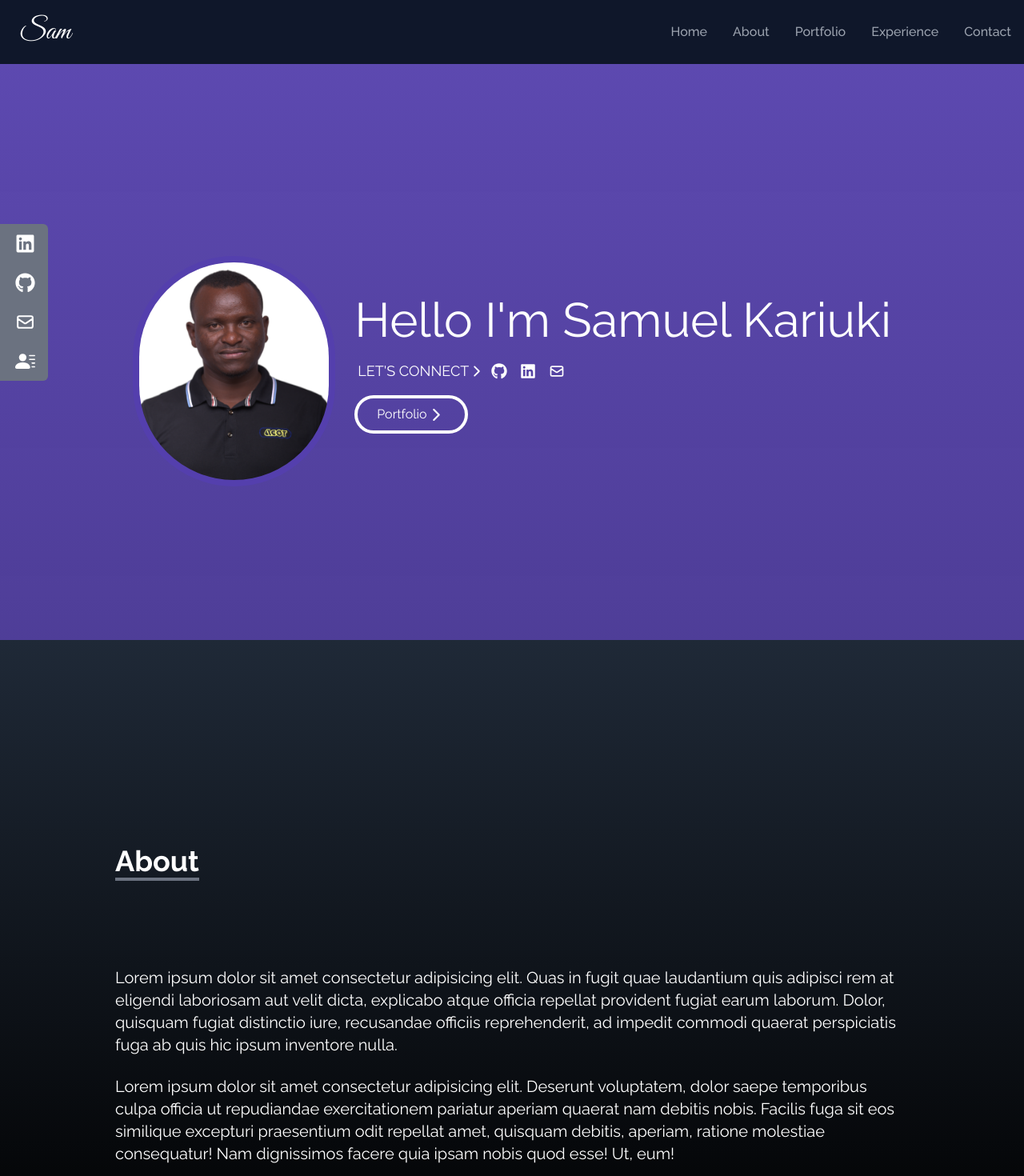
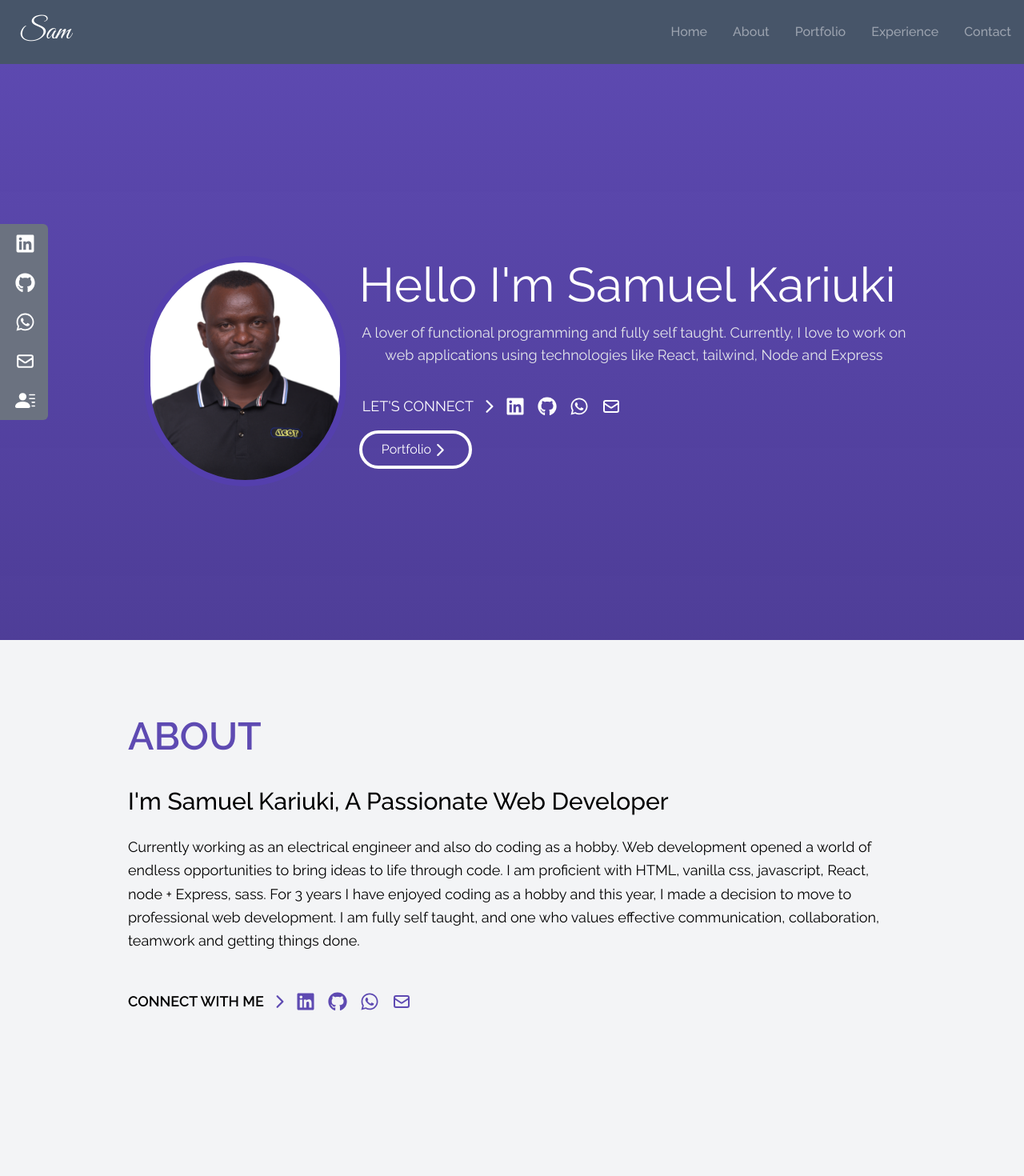
Before and after one commit to karispapa/portfolio, a React (Vite) app: page / in a window 1280 px wide. Shown: the top 1470 px of the page at 80% size. Built offline with nearby package versions, Linux system fonts and the light colour scheme.

Commit message:
Revamped the About section

```diff
--- a/src/components/About.jsx
+++ b/src/components/About.jsx
@@ -1,35 +1,78 @@
+import { IoIosArrowForward } from 'react-icons/io'
+import { socialLinks2 } from '../utils/utils'
+
 const About = () => {
   return (
-    <div
-      name="about"
-      className="h-screen w-full bg-gradient-to-b from-gray-800 to-black pt-16 text-white"
-    >
-      <div className="mx-auto flex h-full w-full max-w-screen-lg flex-col justify-center p-4 pt-16">
-        <div className="pb-8">
-          <p className="inline border-b-4 border-gray-500 text-4xl font-bold">
-            About
+    <div className="h-screen w-full bg-gray-100 pt-4" name="about">
+      <div className=" container mx-auto flex max-w-screen-lg flex-col items-center px-8 py-16 md:py-20 lg:flex-row ">
+        <div className=" mx-auto w-full text-left">
+          <h2 className="font-header text-primary mb-4 text-3xl font-semibold uppercase sm:text-4xl lg:text-5xl">
+            ABOUT
+          </h2>
+          <h4 className="font-header  pt-6 text-xl font-medium capitalize text-black sm:text-2xl lg:text-3xl">
+            I'm Samuel Kariuki, a passionate Web Developer
+          </h4>
+          <p className="font-body text-grey-20 pt-6 text-lg leading-relaxed">
+            Currently working as an electrical engineer and also do coding as a
+            hobby. Web development opened a world of endless opportunities to
+            bring ideas to life through code. I am proficient with HTML, vanilla
+            css, javascript, React, node + Express, sass. For 3 years I have
+            enjoyed coding as a hobby and this year, I made a decision to move
+            to professional web development. I am fully self taught, and one who
+            values effective communication, collaboration, teamwork and getting
+            things done.
           </p>
+          <div className=" mt-6 flex flex-col justify-center pt-6 sm:flex-row lg:justify-start">
+            <div className="flex items-center justify-center space-x-2 sm:justify-start">
+              <p className="font-body text-grey-20 text-lg font-semibold uppercase">
+                Connect with me
+              </p>
+              <div className="hidden sm:block">
+                <IoIosArrowForward className="  text-primary text-2xl hover:scale-110 hover:text-yellow-500" />
+              </div>
+            </div>
+            <div className="flex items-center justify-center space-x-4 pl-2 pt-5 sm:justify-start sm:pt-0">
+              {socialLinks2.map(({ Icon, href }, index) => (
+                <a href={href} target="_blank" rel="noreferrer" key={index}>
+                  <Icon className=" text-primary text-2xl hover:scale-110 hover:text-yellow-500" />
+                </a>
+              ))}
+            </div>
+          </div>
         </div>
-        <p className=" mt-20 text-xl">
-          Lorem ipsum dolor sit amet consectetur adipisicing elit. Quas in fugit
-          quae laudantium quis adipisci rem at eligendi laboriosam aut velit
-          dicta, explicabo atque officia repellat provident fugiat earum
-          laborum. Dolor, quisquam fugiat distinctio iure, recusandae officiis
-          reprehenderit, ad impedit commodi quaerat perspiciatis fuga ab quis
-          hic ipsum inventore nulla.
-        </p>
-        <br />
-        <p className=" text-xl">
-          Lorem ipsum dolor sit amet consectetur adipisicing elit. Deserunt
-          voluptatem, dolor saepe temporibus culpa officia ut repudiandae
-          exercitationem pariatur aperiam quaerat nam debitis nobis. Facilis
-          fuga sit eos similique excepturi praesentium odit repellat amet,
-          quisquam debitis, aperiam, ratione molestiae consequatur! Nam
-          dignissimos facere quia ipsam nobis quod esse! Ut, eum!
-        </p>
       </div>
     </div>
   )
 }
 
 export default About
+
+//  <div
+//       name="about"
+//       className="h-screen w-full bg-gradient-to-b from-gray-800 to-black pt-16 text-white"
+//     >
+//       <div className="mx-auto flex h-full w-full max-w-screen-lg flex-col justify-center p-4 pt-16">
+//         <div className="pb-8">
+//           <p className="inline border-b-4 border-gray-500 text-4xl font-bold">
+//             About
+//           </p>
+//         </div>
+//         <p className=" mt-20 text-xl">
+//           Lorem ipsum dolor sit amet consectetur adipisicing elit. Quas in fugit
+//           quae laudantium quis adipisci rem at eligendi laboriosam aut velit
+//           dicta, explicabo atque officia repellat provident fugiat earum
+//           laborum. Dolor, quisquam fugiat distinctio iure, recusandae officiis
+//           reprehenderit, ad impedit commodi quaerat perspiciatis fuga ab quis
+//           hic ipsum inventore nulla.
+//         </p>
+//         <br />
+//         <p className=" text-xl">
+//           Lorem ipsum dolor sit amet consectetur adipisicing elit. Deserunt
+//           voluptatem, dolor saepe temporibus culpa officia ut repudiandae
+//           exercitationem pariatur aperiam quaerat nam debitis nobis. Facilis
+//           fuga sit eos similique excepturi praesentium odit repellat amet,
+//           quisquam debitis, aperiam, ratione molestiae consequatur! Nam
+//           dignissimos facere quia ipsam nobis quod esse! Ut, eum!
+//         </p>
+//       </div>
+//     </div>
--- a/src/components/Home.jsx
+++ b/src/components/Home.jsx
@@ -1,20 +1,19 @@
 import { Link } from 'react-scroll'
 import heroImage from '../assets/heroImage.png'
 import { IoIosArrowForward } from 'react-icons/io'
-import { FaGithub, FaLinkedin } from 'react-icons/fa'
-import { HiOutlineMail } from 'react-icons/hi'
 
+import { socialLinks2 } from '../utils/utils'
 const Home = () => {
   return (
     <div
       name="home"
-      className="from-hero-gradient-from to-hero-gradient-to h-screen w-full bg-gradient-to-b pt-32 bg-blend-overlay"
+      className="from-hero-gradient-from to-hero-gradient-to h-screen w-full bg-gradient-to-b pt-32 bg-blend-overlay lg:pt-32 "
     >
       <div
-        className=" mx-auto flex h-full max-w-screen-lg flex-col
+        className="mx-auto flex h-full max-w-screen-lg flex-col
       items-center justify-center px-4 lg:flex-row"
       >
-        <div className="rounded-full  lg:mr-6 lg:w-auto">
+        <div className="mr-3 rounded-full lg:ml-8 lg:w-1/2 ">
           <img
             src={heroImage}
             alt="my profile"
@@ -25,42 +24,27 @@ const Home = () => {
           <h2 className="font-header text-center text-4xl text-white sm:text-left sm:text-5xl md:text-6xl">
             Hello I'm Samuel Kariuki
           </h2>
-          {/* <p className="max-w-md py-4 text-gray-400">
-            I have 0 year of experience building and designing software.
-            Currently, I love to work on web applications using technologies
-            like React, tailwind, Node and Express
-          </p> */}
+          <p className=" py-4 text-center text-lg text-gray-200">
+            A lover of functional programming and fully self taught. Currently,
+            I love to work on web applications using technologies like React,
+            tailwind, Node and Express
+          </p>
           <div className="flex flex-col justify-center pt-3 sm:flex-row sm:pt-5 lg:justify-start">
-            <div className="flex items-center justify-center pl-0 sm:justify-start md:pl-1">
+            <div className="flex items-center justify-center space-x-2 pl-0 sm:justify-start md:pl-1">
               <p className="font-body text-lg uppercase text-white">
                 Let's connect
               </p>
+
               <div className="hidden sm:block">
-                <IoIosArrowForward className=" hover:text-yellow text-xl text-white" />
+                <IoIosArrowForward className=" text-2xl text-white hover:scale-110 hover:text-yellow-500" />
               </div>
             </div>
             <div className="flex items-center justify-center space-x-4 pl-2 pt-5 sm:justify-start sm:pt-0">
-              <a
-                href="https://github.com/karispapa"
-                target="_blank"
-                rel="noreferrer"
-              >
-                <FaGithub className=" hover:text-yellow text-xl text-white" />
-              </a>
-              <a
-                href="https://www.linkedin.com/in/samuel-kariuki-210a358b/"
-                target="_blank"
-                rel="noreferrer"
-              >
-                <FaLinkedin className=" hover:text-yellow text-xl text-white" />
-              </a>
-              <a
-                href="mailto:skariuki@gmail.com"
-                target="_blank"
-                rel="noreferrer"
-              >
-                <HiOutlineMail className=" hover:text-yellow text-xl text-white" />
-              </a>
+              {socialLinks2.map(({ Icon, href }, index) => (
+                <a href={href} target="_blank" rel="noreferrer" key={index}>
+                  <Icon className=" text-2xl text-white hover:scale-110 hover:text-yellow-500" />
+                </a>
+              ))}
             </div>
           </div>
           <div>
--- a/src/components/NavBar.jsx
+++ b/src/components/NavBar.jsx
@@ -22,8 +22,8 @@ const NavBar = () => {
 
   return (
     <div
-      className="fixed  flex h-20 w-full items-center
-    justify-between bg-slate-900 text-white"
+      className=" fixed flex h-20 w-full items-center
+    justify-between bg-slate-600 text-white"
     >
       <div>
         <h1 className="ml-2 px-4 font-signature text-4xl">Sam</h1>
@@ -47,10 +47,10 @@ const NavBar = () => {
         {nav ? <FaTimes size={30} /> : <FaBars size={30} />}
       </div>
       {nav && (
-        <ul className="absolute right-0 top-0 flex h-screen w-max flex-col items-center justify-center bg-gradient-to-b from-black to-gray-800 px-10 text-gray-500">
+        <ul className="to-hero-gradient-to from-hero-gradient-from absolute right-0 top-0 flex h-screen w-max flex-col items-center justify-center bg-gradient-to-b px-10">
           {navLinks.map((link, index) => (
             <li
-              className="cursor-pointer px-4 py-6 text-2xl font-medium capitalize text-gray-500 duration-200 hover:scale-105"
+              className="cursor-pointer px-4 py-6 text-2xl font-medium capitalize text-gray-400 duration-200 hover:scale-105"
               key={index}
             >
               <Link
--- a/src/components/Portfolio.jsx
+++ b/src/components/Portfolio.jsx
@@ -17,7 +17,7 @@ const Portfolio = () => {
   return (
     <div
       name="portfolio"
-      className="w-full bg-gradient-to-b  from-black  to-gray-800 pt-32 text-white
+      className="w-full  from-black  to-gray-800 pt-32 text-white
       md:h-screen md:pb-6 md:pt-40"
     >
       <div
@@ -25,10 +25,12 @@ const Portfolio = () => {
         flex-col justify-center p-4"
       >
         <div className="pb-6">
-          <p className="inline border-b-4 border-gray-500 text-4xl font-bold">
+          <p className="text-primary inline border-b-4 border-gray-500 text-4xl font-bold uppercase">
             Portfolio
           </p>
-          <p className="py-6">Check Out my work right here</p>
+          <p className="font-header  pt-6 text-xl font-medium capitalize text-black sm:text-2xl lg:text-3xl">
+            Check Out my work right here
+          </p>
         </div>
         <div
           className="grid gap-8 sm:grid-cols-2
--- a/src/components/SocialLinks.jsx
+++ b/src/components/SocialLinks.jsx
@@ -1,49 +1,10 @@
-import { FaGithub, FaLinkedin } from 'react-icons/fa'
-import { HiOutlineMail } from 'react-icons/hi'
-import { BsFillPersonLinesFill } from 'react-icons/bs'
+import { socialLinks } from '../utils/utils'
 
 const SocialLinks = () => {
-  const links = [
-    {
-      child: (
-        <>
-          LinkedIn <FaLinkedin size={25} />
-        </>
-      ),
-      href: 'https://www.linkedin.com/in/samuel-kariuki-210a358b/',
-      style: 'rounded-tr-md',
-    },
-    {
-      child: (
-        <>
-          Github: <FaGithub size={25} />
-        </>
-      ),
-      href: 'https://github.com/karispapa',
-    },
-    {
-      child: (
-        <>
-          Mail <HiOutlineMail size={25} />{' '}
-        </>
-      ),
-      href: 'mailto:skariuki@gmail.com',
-    },
-    {
-      child: (
-        <>
-          Resume <BsFillPersonLinesFill size={25} />{' '}
-        </>
-      ),
-      href: '/resume.pdf',
-      download: 'download',
-      style: 'rounded-br-md',
-    },
-  ]
   return (
     <div>
       <ul className=" fixed left-0 top-[35%] hidden flex-col  lg:flex">
-        {links.map(({ child, href, download, style }, index) => (
+        {socialLinks.map(({ child, href, download, style }, index) => (
           <li
             key={index}
             className={
--- a/src/index.css
+++ b/src/index.css
@@ -20,3 +20,28 @@
 .to-hero-gradient-to {
   --tw-gradient-to: rgba(65, 47, 144, 0.93);
 }
+
+.bg-hero {
+  background-image: url(./assets/bg-hero.jpg);
+  background-size: cover;
+  filter: blur(100px);
+}
+
+.text {
+  background-color: rgba(
+    0,
+    0,
+    0,
+    0.4
+  ); /* Black partially transparent background */
+  color: white;
+  font-weight: bold;
+  border: 3px solid #ffffff;
+  position: absolute;
+  top: 50%;
+  left: 50%;
+  transform: translate(-50%, -50%);
+  width: 80%;
+  padding: 20px;
+  text-align: center;
+}
--- /dev/null
+++ b/src/utils/utils.jsx
@@ -0,0 +1,70 @@
+import { FaGithub, FaLinkedin, FaWhatsapp } from 'react-icons/fa'
+import { HiOutlineMail } from 'react-icons/hi'
+import { BsFillPersonLinesFill } from 'react-icons/bs'
+
+export const socialLinks = [
+  {
+    child: (
+      <>
+        LinkedIn <FaLinkedin size={25} />
+      </>
+    ),
+    href: 'https://www.linkedin.com/in/samuel-kariuki-210a358b/',
+    style: 'rounded-tr-md',
+  },
+  {
+    child: (
+      <>
+        Github <FaGithub size={25} />
+      </>
+    ),
+    href: 'https://github.com/karispapa',
+  },
+  {
+    child: (
+      <>
+        Whatsapp <FaWhatsapp size={25} />
+      </>
+    ),
+    href: 'https://wa.me/254713281515',
+  },
+
+  {
+    child: (
+      <>
+        Mail <HiOutlineMail size={25} />{' '}
+      </>
+    ),
+    href: 'mailto:skariuki@gmail.com',
+  },
+  {
+    child: (
+      <>
+        Resume <BsFillPersonLinesFill size={25} />{' '}
+      </>
+    ),
+    href: '/resume.pdf',
+    download: 'download',
+    style: 'rounded-br-md',
+  },
+]
+
+export const socialLinks2 = [
+  {
+    Icon: FaLinkedin,
+    href: 'https://www.linkedin.com/in/samuel-kariuki-210a358b/',
+  },
+  {
+    Icon: FaGithub,
+    href: 'https://github.com/karispapa',
+  },
+  {
+    Icon: FaWhatsapp,
+    href: 'https://wa.me/254713281515',
+  },
+
+  {
+    Icon: HiOutlineMail,
+    href: 'mailto:skariuki@gmail.com',
+  },
+]
```
Also changed, not shown: src/utils/utils.js (deleted).
